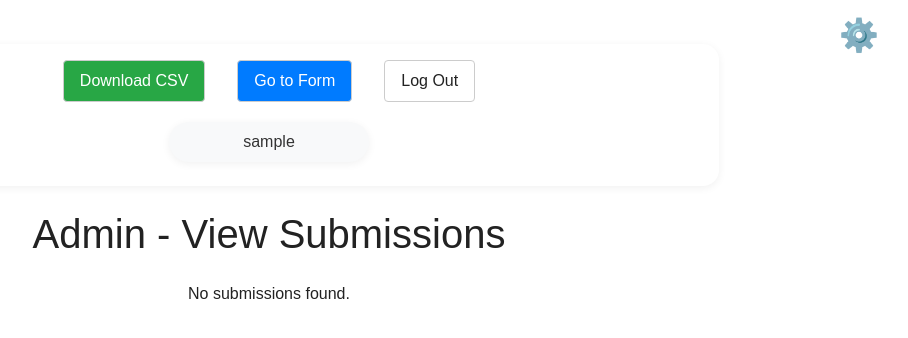
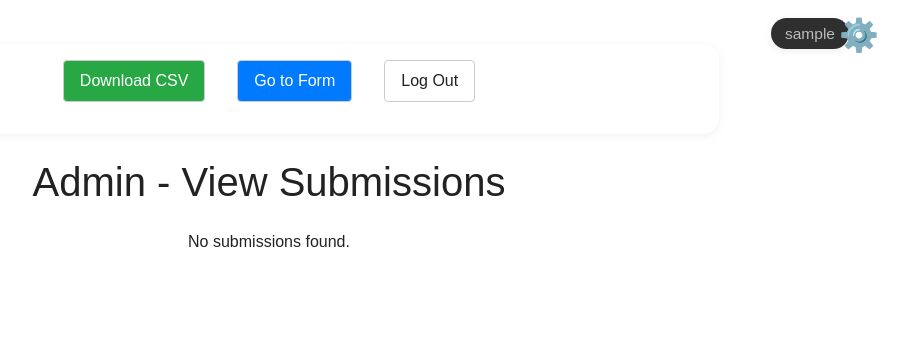
Before and after one commit to DanielGoodwyn/west-plaza-j6-ftca-form95, a Flask app: page /admin in a window 1280 px wide. Shown: the top 338 px of the page, without its empty margins (371-1279 px from the left). Run offline with Flask 3, Linux system fonts and the light colour scheme; a user stored in the database is signed in; data that the repository does not hold is empty.

Commit message:
Restore user email in top right corner, remove user-info-bubble from nav bar on admin page

```diff
--- a/src/templates/admin.html
+++ b/src/templates/admin.html
@@ -21,7 +21,6 @@
         {% endif %}
         <a href="{{ url_for('logout') }}" class="btn btn-outline-secondary">Log Out</a>
     </div>
-    <span class="user-info-bubble">{{ current_user.email or current_user.username }}</span>
 </nav>
 {% endblock %}
 
@@ -256,5 +255,30 @@
     <script src="{{ url_for('static', filename='js/theme-toggle.js') }}"></script>
     <script src="{{ url_for('static', filename='js/admin_sort.js') }}"></script>
     <script src="/west-plaza-lawsuit/static/js/theme-toggle.js"></script>
+{% if current_user.is_authenticated %}
+<style>
+    .user-info-topright {
+        position: fixed;
+        top: 18px;
+        right: 60px;
+        z-index: 999;
+        font-size: 0.97em;
+        color: #bbb;
+        background: rgba(30,30,30,0.92);
+        padding: 4px 14px;
+        border-radius: 16px;
+        pointer-events: none;
+        box-shadow: 0 2px 8px rgba(0,0,0,0.07);
+    }
+    @media (max-width: 600px) {
+        .user-info-topright {
+            font-size: 0.85em;
+            padding: 3px 7px;
+            right: 44px;
+        }
+    }
+</style>
+<div class="user-info-topright">{{ current_user.email or current_user.username }}</div>
+{% endif %}
 </body>
 </html>
```
